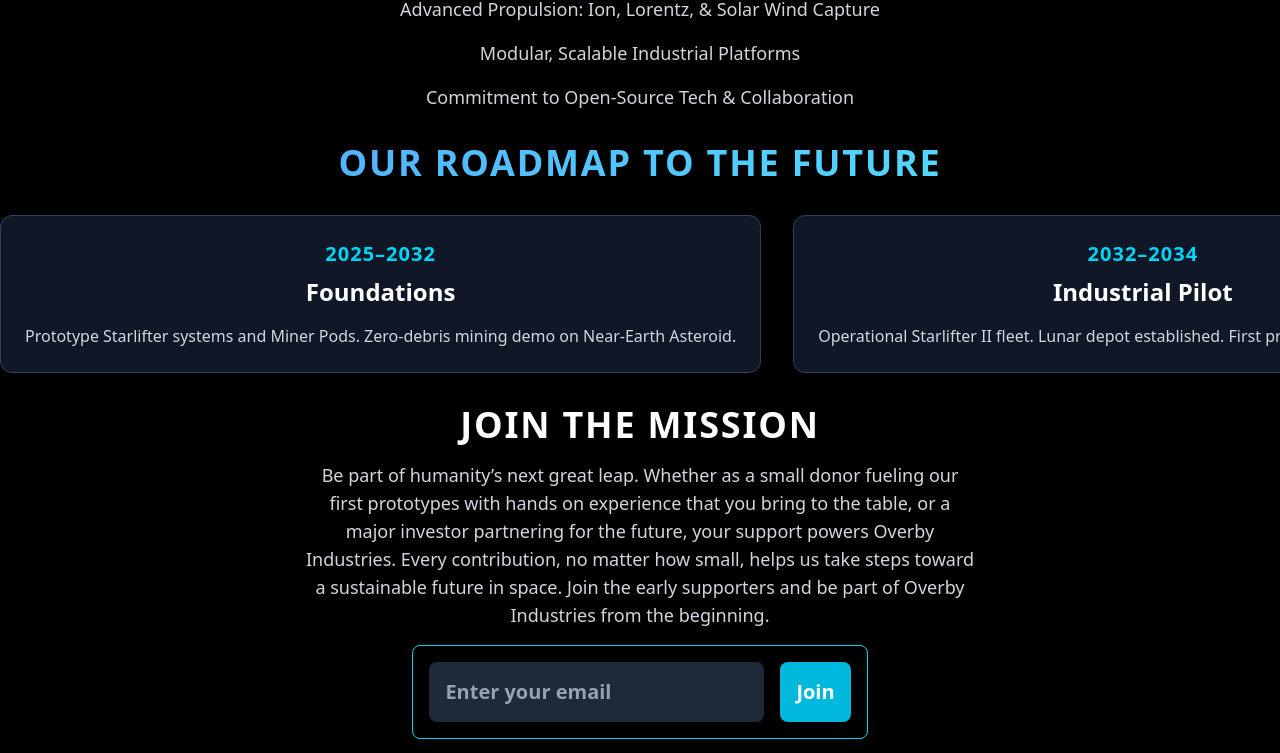
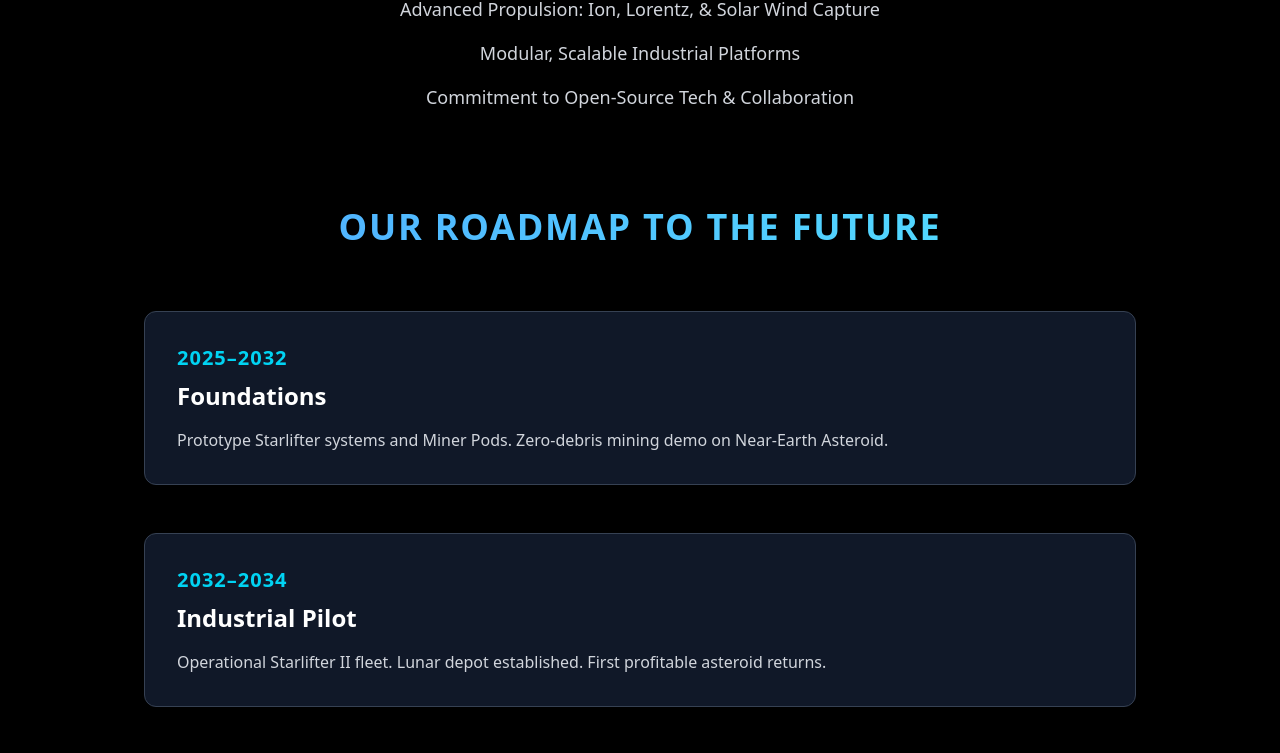
Before and after one commit to Overby-Industries/overby-industries-pwa, a Next.js app: page / in a window 1280 px wide. Shown: the part 934-1687 px from the top of the page. Built offline with nearby package versions, Linux system fonts and the light colour scheme; no server answers.

Commit message:
Fixed roadmap

```diff
--- a/content/subscribers.json
+++ /dev/null
@@ -1,3 +0,0 @@
-[
-  "keefeaaronoverby@gmail.com"
-]
--- /dev/null
+++ b/src/app/components/Roadmap.tsx
@@ -0,0 +1,82 @@
+"use client";
+
+import { useEffect } from "react";
+import { motion, useAnimation } from "framer-motion";
+import { useInView } from "react-intersection-observer";
+import { roadmap } from "../content/roadmap";
+
+export default function Roadmap() {
+  return (
+    <section className="py-20 text-white">
+      <h2 className="mb-16 text-center bg-gradient-to-r from-blue-400 to-cyan-300 bg-clip-text text-3xl font-bold text-transparent md:text-4xl">
+        Our Roadmap to the Future
+      </h2>
+
+      <div className="mx-auto max-w-5xl space-y-12 px-4">
+        {roadmap.map((milestone, idx) => (
+          <RoadmapCard
+            key={idx}
+            year={milestone.year}
+            title={milestone.title}
+            description={milestone.description}
+            align={idx % 2 === 0 ? "left" : "right"}
+          />
+        ))}
+      </div>
+    </section>
+  );
+}
+
+/* =========================
+   Internal helper component
+   ========================= */
+
+function RoadmapCard({
+  year,
+  title,
+  description,
+  align,
+}: {
+  year: string;
+  title: string;
+  description: string;
+  align: "left" | "right";
+}) {
+  const controls = useAnimation();
+  const [ref, inView] = useInView({
+    threshold: 0.2,
+    triggerOnce: true,
+  });
+
+  useEffect(() => {
+    if (inView) {
+      controls.start("visible");
+    }
+  }, [inView, controls]);
+
+  return (
+    <motion.div
+      ref={ref}
+      initial="hidden"
+      animate={controls}
+      variants={{
+        hidden: {
+          opacity: 0,
+          x: align === "left" ? -40 : 40,
+          y: 20,
+        },
+        visible: {
+          opacity: 1,
+          x: 0,
+          y: 0,
+        },
+      }}
+      transition={{ duration: 0.6, ease: "easeOut" }}
+      className="rounded-xl border border-gray-700 bg-gray-900 p-6 md:p-8"
+    >
+      <h3 className="text-xl font-bold text-cyan-400">{year}</h3>
+      <h4 className="mt-2 text-2xl font-semibold">{title}</h4>
+      <p className="mt-4 text-gray-300">{description}</p>
+    </motion.div>
+  );
+}
--- a/src/app/components/RoadmapScroll.tsx
+++ /dev/null
@@ -1,83 +0,0 @@
-"use client";
-
-import { useRef, useEffect } from "react";
-import { motion, useAnimation } from "framer-motion";
-import { useInView } from "react-intersection-observer";
-import { roadmap } from "../content/roadmap";
-
-export default function RoadmapScroll() {
-  const containerRef = useRef<HTMLDivElement>(null);
-
-  // Map vertical wheel scroll → horizontal scroll
-  useEffect(() => {
-    const container = containerRef.current;
-    if (!container) return;
-
-    const onWheel = (e: WheelEvent) => {
-      e.preventDefault();
-      container.scrollLeft += e.deltaY;
-    };
-
-    container.addEventListener("wheel", onWheel, { passive: false });
-    return () => container.removeEventListener("wheel", onWheel);
-  }, []);
-
-  return (
-    <section className="py-4 text-center text-white">
-      <h2 className="mb-8 bg-gradient-to-r from-blue-400 to-cyan-300 bg-clip-text text-3xl font-bold text-transparent md:text-4xl">
-        Our Roadmap to the Future
-      </h2>
-      <div
-        ref={containerRef}
-        className="no-scrollbar flex snap-x snap-mandatory space-x-8 overflow-x-auto px-4"
-        style={{ scrollBehavior: "smooth" }}
-      >
-        {roadmap.map((milestone, idx) => (
-          <RoadmapCard
-            key={idx}
-            year={milestone.year}
-            title={milestone.title}
-            description={milestone.description}
-          />
-        ))}
-      </div>
-    </section>
-  );
-}
-
-function RoadmapCard({
-  year,
-  title,
-  description,
-}: {
-  year: string;
-  title: string;
-  description: string;
-}) {
-  const controls = useAnimation();
-  const [ref, inView] = useInView({ threshold: 0.5, triggerOnce: true });
-
-  useEffect(() => {
-    if (inView) {
-      controls.start("visible");
-    }
-  }, [inView, controls]);
-
-  return (
-    <motion.div
-      ref={ref}
-      initial="hidden"
-      animate={controls}
-      variants={{
-        hidden: { opacity: 0, y: 40 },
-        visible: { opacity: 1, y: 0 },
-      }}
-      transition={{ duration: 0.6, ease: "easeOut" }}
-      className="min-w-[18rem] flex-shrink-0 snap-start rounded-xl border border-gray-700 bg-gray-900 p-6 transition-transform duration-300 hover:scale-105 hover:bg-gray-800 md:min-w-[24rem] lg:min-w-[28rem]"
-    >
-      <h3 className="text-xl font-bold text-cyan-400">{year}</h3>
-      <h4 className="mt-2 text-2xl font-semibold">{title}</h4>
-      <p className="mt-4 text-gray-300">{description}</p>
-    </motion.div>
-  );
-}
--- a/src/app/page.tsx
+++ b/src/app/page.tsx
@@ -3,7 +3,7 @@ import Hero from "./landing-page/Hero";
 import Vision from "./landing-page/Vision";
 import WhyOverby from "./landing-page/WhyOverby";
 import Contribute from "./landing-page/Contribute";
-import RoadmapScroll from "./components/RoadmapScroll";
+import RoadmapScroll from "./components/Roadmap";
 // import WhitePaperPreview from "./components/WhitePaperPreview";
 import Footer from "./components/Footer";
 import { createClient } from "../utils/supabase/server";
```
